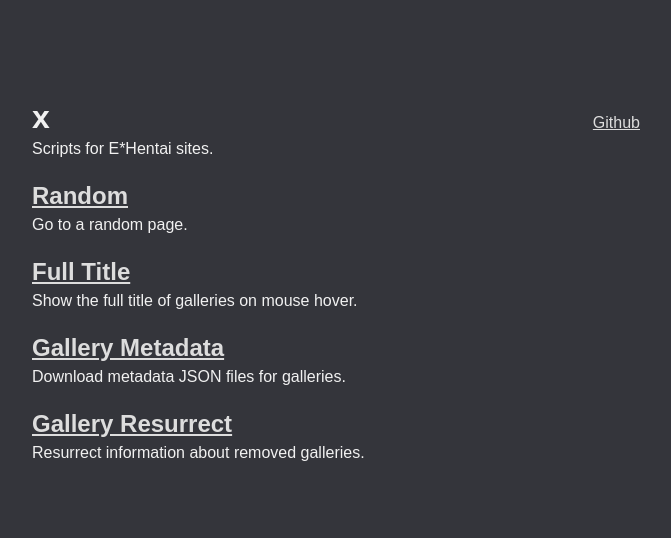
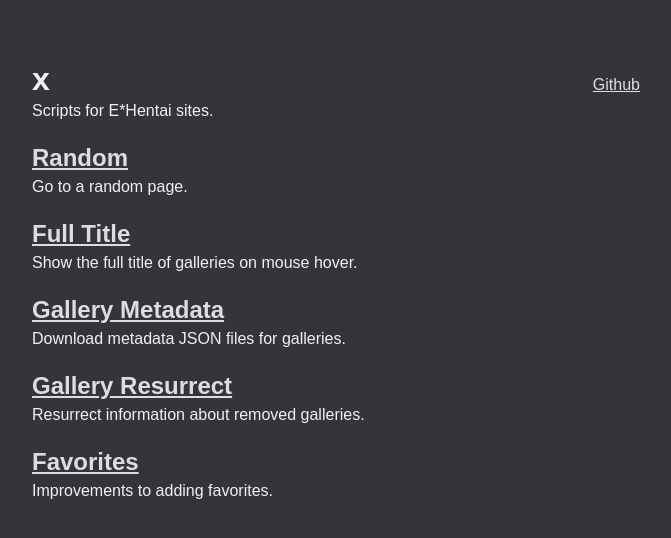
Before and after one commit to dnsev-h/x, a plain HTML site: page index.html in a window 1280 px wide. Shown: the whole page, without its empty margins (304-975 px from the left). Drawn offline with Linux system fonts and the light colour scheme.

Commit message:
Add favorites script info

```diff
--- a/index.html
+++ b/index.html
@@ -49,6 +49,13 @@
 		Resurrect information about removed galleries.
 	</p>
 
+	<h2>
+		<a href="https://raw.githubusercontent.com/dnsev-h/x/master/builds/x-favorites.user.js">Favorites</a>
+	</h2>
+	<p>
+		Improvements to adding favorites.
+	</p>
+
 </div></div>
 
 </body>
```
